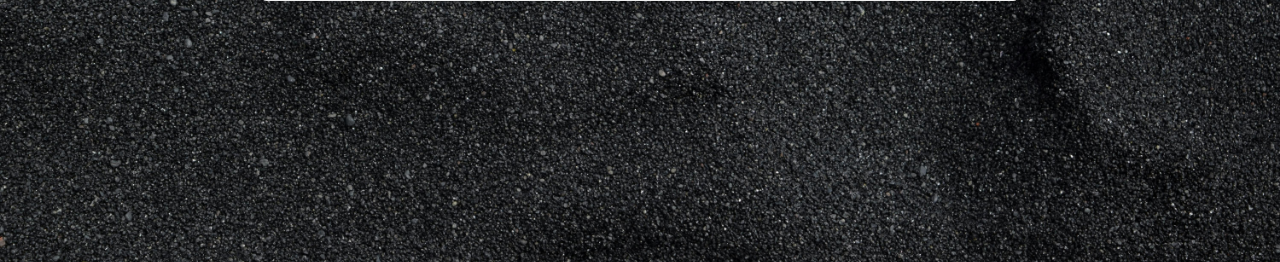
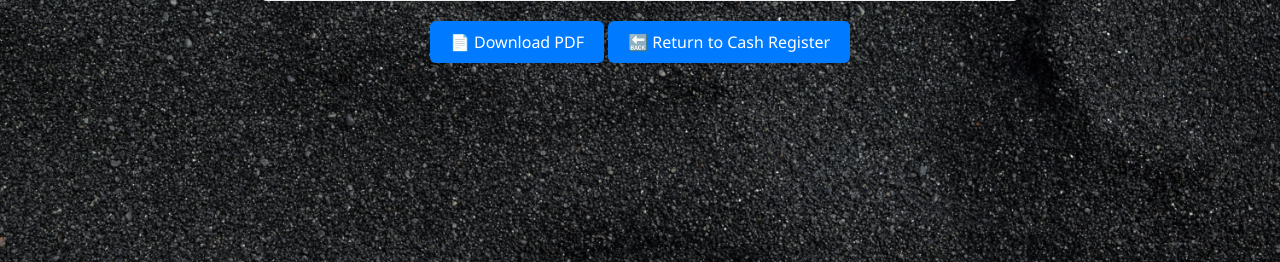
Before and after one commit to Blackstar28/hardware_system, a Django app: template core/templates/core/receipt.html in a window 1280 px wide. Shown: the part 511-773 px from the top of the page. Run offline with Django 5.2, Linux system fonts and the light colour scheme; the template is opened without the code that fills it: values that come from a table or form of the project are taken from there, others are empty; data comes from the database, SQL or seed files in the repository; both versions use the stored data as it was after the commit.

Commit message:
return the DL pdf and Return to CR in reciept html

```diff
--- a/core/templates/core/receipt.html
+++ b/core/templates/core/receipt.html
@@ -114,5 +114,10 @@
 
 
 </div>
+
+<div class="button-container">
+    <a href="{% url 'generate_receipt_pdf' sale.id %}" class="btn" target="_blank">📄 Download PDF</a>
+    <a href="{% url 'pos_view' %}" class="btn btn-primary mt-3">🔙 Return to Cash Register</a>
+</div>
 </body>
 </html>
--- a/core/templates/core/receipt_template.html
+++ b/core/templates/core/receipt_template.html
@@ -96,6 +96,8 @@
         <a href="{% url 'generate_receipt_pdf' sale.id %}" class="btn" target="_blank">
             📄 Download PDF
         </a>
+
+
     </div>
 </div>
 </body>
```
Also changed, not shown: db.sqlite3.
